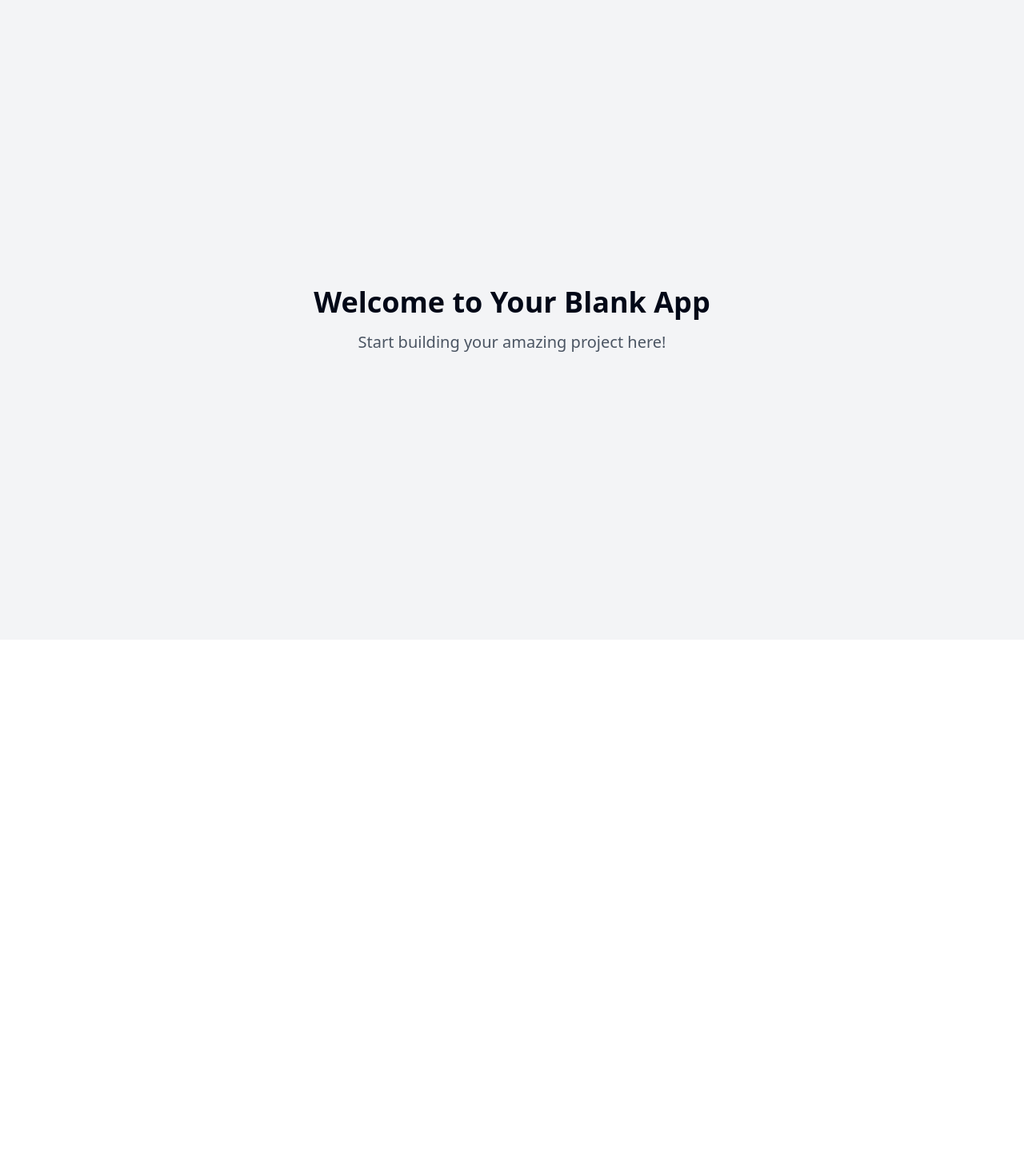
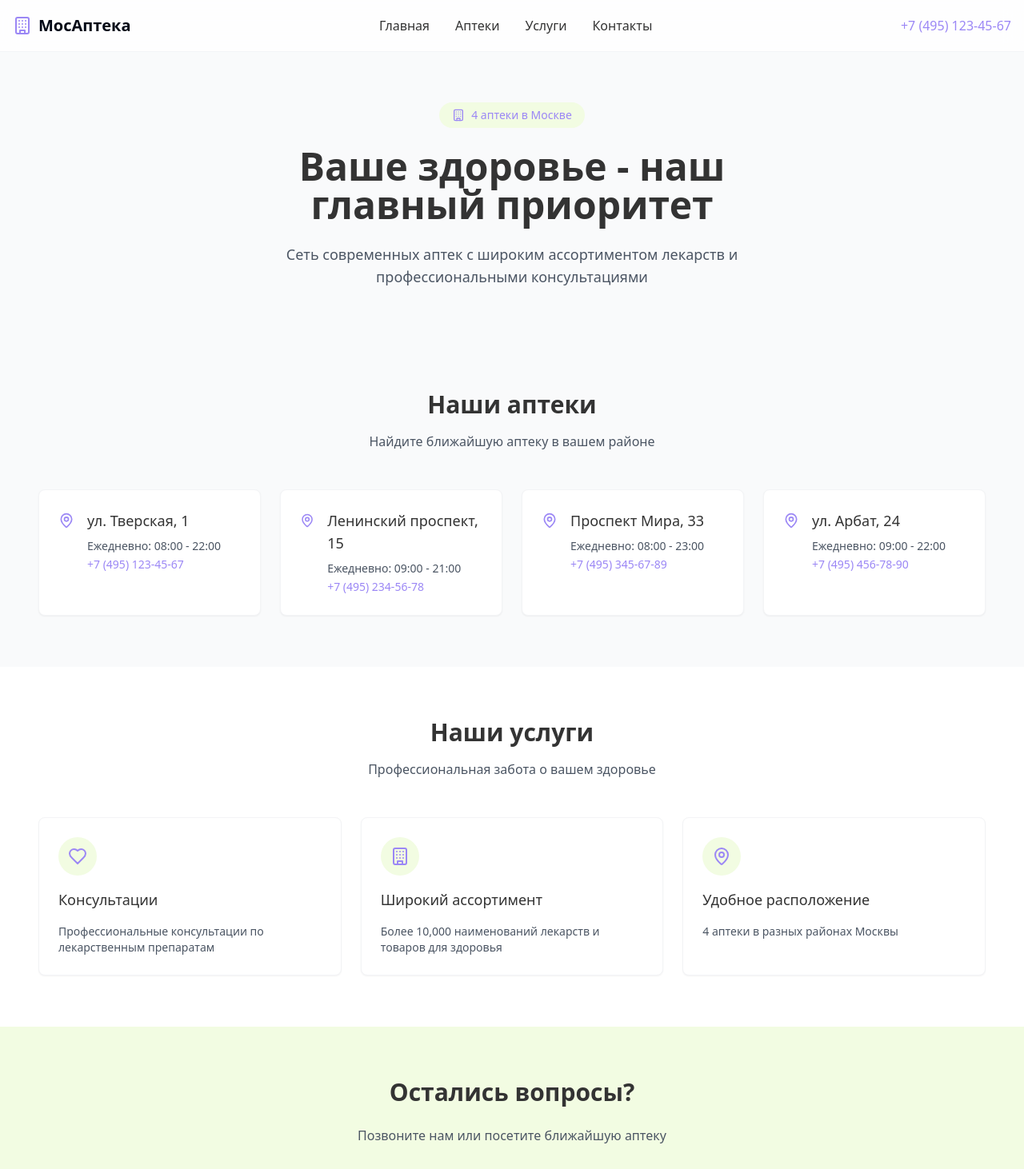
Before and after one commit to Erez770/apteka-moscow, a React (Vite) app: page / in a window 1280 px wide. Shown: the top 1462 px of the page at 80% size. Before the commit the page ends 800 px from the top, so only its background shows below. Built offline with nearby package versions, Linux system fonts and the light colour scheme.

Commit message:
Create pharmacy website design
Implement a modern and stylish design for a pharmacy website consisting of four pharmacies located in Moscow.
[skip gpt_engineer]

```diff
--- /dev/null
+++ b/src/components/Header.tsx
@@ -0,0 +1,40 @@
+import { Building, MapPin } from "lucide-react";
+import { Link } from "react-router-dom";
+
+const Header = () => {
+  return (
+    <header className="fixed top-0 left-0 right-0 bg-white/80 backdrop-blur-md z-50 border-b border-gray-100">
+      <div className="container mx-auto px-4">
+        <div className="flex items-center justify-between h-16">
+          <Link to="/" className="flex items-center space-x-2 text-xl font-semibold">
+            <Building className="w-6 h-6 text-primary-accent" />
+            <span>МосАптека</span>
+          </Link>
+
+          <nav className="hidden md:flex items-center space-x-8">
+            <Link to="/" className="text-secondary-dark hover:text-primary-accent transition-colors">
+              Главная
+            </Link>
+            <Link to="#locations" className="text-secondary-dark hover:text-primary-accent transition-colors">
+              Аптеки
+            </Link>
+            <Link to="#services" className="text-secondary-dark hover:text-primary-accent transition-colors">
+              Услуги
+            </Link>
+            <Link to="#contact" className="text-secondary-dark hover:text-primary-accent transition-colors">
+              Контакты
+            </Link>
+          </nav>
+
+          <div className="flex items-center space-x-4">
+            <a href="tel:+74951234567" className="hidden md:block text-primary-accent hover:text-primary-accent/80 transition-colors">
+              +7 (495) 123-45-67
+            </a>
+          </div>
+        </div>
+      </div>
+    </header>
+  );
+};
+
+export default Header;
--- /dev/null
+++ b/src/components/LocationCard.tsx
@@ -0,0 +1,29 @@
+import { MapPin } from "lucide-react";
+
+interface LocationCardProps {
+  address: string;
+  hours: string;
+  phone: string;
+}
+
+const LocationCard = ({ address, hours, phone }: LocationCardProps) => {
+  return (
+    <div className="bg-white p-6 rounded-lg shadow-sm border border-gray-100 hover:shadow-md transition-shadow animate-fade-up">
+      <div className="flex items-start space-x-4">
+        <MapPin className="w-5 h-5 text-primary-accent mt-1" />
+        <div className="space-y-2">
+          <h3 className="font-medium text-lg text-secondary-dark">{address}</h3>
+          <p className="text-gray-600 text-sm">{hours}</p>
+          <a
+            href={`tel:${phone}`}
+            className="text-primary-accent hover:text-primary-accent/80 transition-colors text-sm"
+          >
+            {phone}
+          </a>
+        </div>
+      </div>
+    </div>
+  );
+};
+
+export default LocationCard;
--- /dev/null
+++ b/src/components/ServiceCard.tsx
@@ -0,0 +1,23 @@
+import { LucideIcon } from "lucide-react";
+
+interface ServiceCardProps {
+  title: string;
+  description: string;
+  Icon: LucideIcon;
+}
+
+const ServiceCard = ({ title, description, Icon }: ServiceCardProps) => {
+  return (
+    <div className="bg-white p-6 rounded-lg shadow-sm border border-gray-100 hover:shadow-md transition-shadow">
+      <div className="space-y-4">
+        <div className="w-12 h-12 bg-primary-soft rounded-full flex items-center justify-center">
+          <Icon className="w-6 h-6 text-primary-accent" />
+        </div>
+        <h3 className="font-medium text-lg text-secondary-dark">{title}</h3>
+        <p className="text-gray-600 text-sm">{description}</p>
+      </div>
+    </div>
+  );
+};
+
+export default ServiceCard;
--- a/src/pages/Index.tsx
+++ b/src/pages/Index.tsx
@@ -1,12 +1,107 @@
-// Update this page (the content is just a fallback if you fail to update the page)
+import { Building, Heart, MapPin } from "lucide-react";
+import Header from "../components/Header";
+import LocationCard from "../components/LocationCard";
+import ServiceCard from "../components/ServiceCard";
 
 const Index = () => {
+  const locations = [
+    {
+      address: "ул. Тверская, 1",
+      hours: "Ежедневно: 08:00 - 22:00",
+      phone: "+7 (495) 123-45-67"
+    },
+    {
+      address: "Ленинский проспект, 15",
+      hours: "Ежедневно: 09:00 - 21:00",
+      phone: "+7 (495) 234-56-78"
+    },
+    {
+      address: "Проспект Мира, 33",
+      hours: "Ежедневно: 08:00 - 23:00",
+      phone: "+7 (495) 345-67-89"
+    },
+    {
+      address: "ул. Арбат, 24",
+      hours: "Ежедневно: 09:00 - 22:00",
+      phone: "+7 (495) 456-78-90"
+    }
+  ];
+
   return (
-    <div className="min-h-screen flex items-center justify-center bg-gray-100">
-      <div className="text-center">
-        <h1 className="text-4xl font-bold mb-4">Welcome to Your Blank App</h1>
-        <p className="text-xl text-gray-600">Start building your amazing project here!</p>
-      </div>
+    <div className="min-h-screen bg-gray-50">
+      <Header />
+
+      {/* Hero Section */}
+      <section className="pt-32 pb-16 px-4">
+        <div className="container mx-auto text-center space-y-6 animate-fade-up">
+          <div className="inline-flex items-center bg-primary-soft px-4 py-1.5 rounded-full text-sm text-primary-accent font-medium">
+            <Building className="w-4 h-4 mr-2" />
+            4 аптеки в Москве
+          </div>
+          <h1 className="text-4xl md:text-5xl font-bold text-secondary-dark max-w-2xl mx-auto leading-tight">
+            Ваше здоровье - наш главный приоритет
+          </h1>
+          <p className="text-gray-600 max-w-xl mx-auto text-lg">
+            Сеть современных аптек с широким ассортиментом лекарств и профессиональными консультациями
+          </p>
+        </div>
+      </section>
+
+      {/* Locations Section */}
+      <section id="locations" className="py-16 px-4">
+        <div className="container mx-auto">
+          <div className="text-center mb-12">
+            <h2 className="text-3xl font-bold text-secondary-dark mb-4">Наши аптеки</h2>
+            <p className="text-gray-600">Найдите ближайшую аптеку в вашем районе</p>
+          </div>
+          <div className="grid md:grid-cols-2 lg:grid-cols-4 gap-6">
+            {locations.map((location, index) => (
+              <LocationCard key={index} {...location} />
+            ))}
+          </div>
+        </div>
+      </section>
+
+      {/* Services Section */}
+      <section id="services" className="py-16 px-4 bg-white">
+        <div className="container mx-auto">
+          <div className="text-center mb-12">
+            <h2 className="text-3xl font-bold text-secondary-dark mb-4">Наши услуги</h2>
+            <p className="text-gray-600">Профессиональная забота о вашем здоровье</p>
+          </div>
+          <div className="grid md:grid-cols-2 lg:grid-cols-3 gap-6">
+            <ServiceCard
+              Icon={Heart}
+              title="Консультации"
+              description="Профессиональные консультации по лекарственным препаратам"
+            />
+            <ServiceCard
+              Icon={Building}
+              title="Широкий ассортимент"
+              description="Более 10,000 наименований лекарств и товаров для здоровья"
+            />
+            <ServiceCard
+              Icon={MapPin}
+              title="Удобное расположение"
+              description="4 аптеки в разных районах Москвы"
+            />
+          </div>
+        </div>
+      </section>
+
+      {/* Contact Section */}
+      <section id="contact" className="py-16 px-4 bg-primary-soft">
+        <div className="container mx-auto text-center">
+          <h2 className="text-3xl font-bold text-secondary-dark mb-6">Остались вопросы?</h2>
+          <p className="text-gray-600 mb-8">Позвоните нам или посетите ближайшую аптеку</p>
+          <a
+            href="tel:+74951234567"
+            className="inline-flex items-center bg-primary-accent text-white px-6 py-3 rounded-lg hover:bg-primary-accent/90 transition-colors"
+          >
+            Позвонить в аптеку
+          </a>
+        </div>
+      </section>
     </div>
   );
 };
--- a/tailwind.config.ts
+++ b/tailwind.config.ts
@@ -25,52 +25,38 @@ export default {
         background: "hsl(var(--background))",
         foreground: "hsl(var(--foreground))",
         primary: {
-          DEFAULT: "hsl(var(--primary))",
-          foreground: "hsl(var(--primary-foreground))",
+          DEFAULT: "#E5DEFF",
+          soft: "#F2FCE2",
+          accent: "#9b87f5",
         },
         secondary: {
-          DEFAULT: "hsl(var(--secondary))",
-          foreground: "hsl(var(--secondary-foreground))",
-        },
-        destructive: {
-          DEFAULT: "hsl(var(--destructive))",
-          foreground: "hsl(var(--destructive-foreground))",
-        },
-        muted: {
-          DEFAULT: "hsl(var(--muted))",
-          foreground: "hsl(var(--muted-foreground))",
-        },
-        accent: {
-          DEFAULT: "hsl(var(--accent))",
-          foreground: "hsl(var(--accent-foreground))",
-        },
-        popover: {
-          DEFAULT: "hsl(var(--popover))",
-          foreground: "hsl(var(--popover-foreground))",
-        },
-        card: {
-          DEFAULT: "hsl(var(--card))",
-          foreground: "hsl(var(--card-foreground))",
+          DEFAULT: "#F6F6F7",
+          dark: "#333333",
         },
       },
-      borderRadius: {
-        lg: "var(--radius)",
-        md: "calc(var(--radius) - 2px)",
-        sm: "calc(var(--radius) - 4px)",
-      },
       keyframes: {
-        "accordion-down": {
-          from: { height: "0" },
-          to: { height: "var(--radix-accordion-content-height)" },
+        "fade-up": {
+          "0%": {
+            opacity: "0",
+            transform: "translateY(10px)",
+          },
+          "100%": {
+            opacity: "1",
+            transform: "translateY(0)",
+          },
         },
-        "accordion-up": {
-          from: { height: "var(--radix-accordion-content-height)" },
-          to: { height: "0" },
+        "fade-in": {
+          "0%": {
+            opacity: "0",
+          },
+          "100%": {
+            opacity: "1",
+          },
         },
       },
       animation: {
-        "accordion-down": "accordion-down 0.2s ease-out",
-        "accordion-up": "accordion-up 0.2s ease-out",
+        "fade-up": "fade-up 0.5s ease-out",
+        "fade-in": "fade-in 0.3s ease-out",
       },
     },
   },
```
